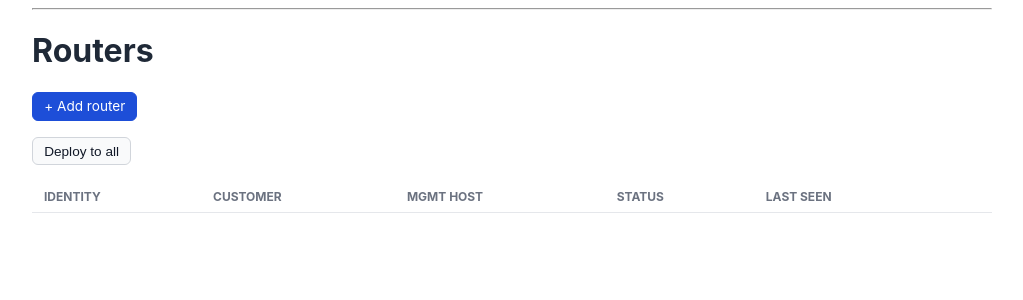
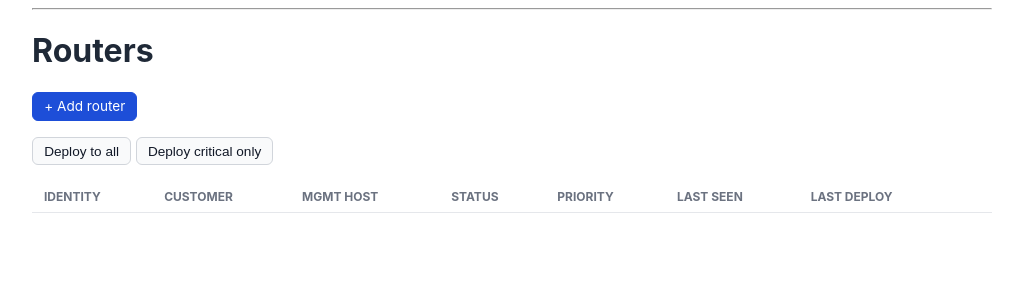
Before and after one commit to agungnugrahaid/qxm, a FastAPI app: page / in a window 1280 px wide. Shown: the part 52-352 px from the top of the page, without its empty margins (128-1151 px from the left). Run offline with FastAPI, Linux system fonts and the light colour scheme; data that the repository does not hold is empty; parts of the project's set-up code (start-up, migrations or seed data) failed here and were passed over; some libraries are stand-ins or nearby versions.

Commit message:
Scale prep: background deploy-all, rollout priority, vendor dispatch, readable site names
Groundwork for the next growth phase (~200 more routers phased
critical-first, 3 more UniFi controllers, Ruijie API when available):

- admin-ui: /deploy-all now runs in a background thread and returns
  immediately, writing per-router last_deploy_status/at/detail as it
  progresses (visible on the router list) -- the old synchronous loop
  held one HTTP request open for the whole batch, which already took
  ~90s at 7 routers and would blow past proxy/browser timeouts at 200.
  Verified live: returns in <0.1s, full batch completes in background.
- routers.priority (critical/standard) + a "Deploy critical only"
  button, router form field, and optional CSV column in bulk_deploy.py,
  so a large rollout can be phased instead of all-or-nothing. Verified:
  filtered deploy touches only routers marked critical.
- collector: poll_controller now dispatches on a per-controller vendor
  field (controllers.vendor column, defaults to unifi) via a
  CONTROLLER_POLLERS table, so adding Ruijie later is one new poll
  function, not a poller restructure. Confirmed a pure no-op for
  existing UniFi polling.
- collector: fetch UniFi's human-readable site label (desc from
  /api/self/sites) into sites.site_desc each poll cycle, and show it as
  the primary name on admin-ui's Sites page -- the internal random site
  code (e.g. "gk7em92p") is meaningless to NOC on its own.
- db: migrations 016 (deploy tracking, priority, vendor) and 017
  (site_desc), folded into init.sql for fresh installs.

Co-Authored-By: Claude Fable 5 <noreply@anthropic.com>

```diff
--- a/admin-ui/main.py
+++ b/admin-ui/main.py
@@ -9,7 +9,10 @@ Pages:
   GET  /routers/{id}/edit   edit-router form
   POST /routers/{id}/edit   update row
   POST /routers/{id}/deploy push the qoe-push scripts to that one router now
-  POST /deploy-all          push to every router, show a per-router result summary
+  POST /deploy-all          kick off a background push to every router (or, with
+                            priority="critical", only routers marked critical) --
+                            returns immediately; watch progress via each router's
+                            last_deploy_status/at/detail on GET /
   GET  /customers           list + quick-add customers (routers need one)
   POST /customers/new       create a customer
   GET  /sites               list UniFi sites (auto-discovered by the collector),
@@ -33,6 +36,7 @@ import html
 import os
 import re
 import secrets
+import threading
 from datetime import datetime, timezone
 
 import psycopg2
@@ -127,14 +131,15 @@ def create_router(
     wan_interface: str = Form("ether1"),
     wan_interface_backup: str = Form(""),
     use_ssl: bool = Form(False),
+    priority: str = Form("standard"),
 ):
     token = secrets.token_hex(24)
     conn = get_conn()
     cur = conn.cursor()
     cur.execute(
-        "INSERT INTO routers (customer_id, identity_name, auth_token, mgmt_host, mgmt_port, admin_user, admin_password, wan_interface, wan_interface_backup, use_ssl) "
-        "VALUES (%s, %s, %s, %s, %s, %s, %s, %s, %s, %s)",
-        (customer_id, identity_name, token, mgmt_host, mgmt_port, admin_user, admin_password, wan_interface, wan_interface_backup or None, use_ssl),
+        "INSERT INTO routers (customer_id, identity_name, auth_token, mgmt_host, mgmt_port, admin_user, admin_password, wan_interface, wan_interface_backup, use_ssl, priority) "
+        "VALUES (%s, %s, %s, %s, %s, %s, %s, %s, %s, %s, %s)",
+        (customer_id, identity_name, token, mgmt_host, mgmt_port, admin_user, admin_password, wan_interface, wan_interface_backup or None, use_ssl, priority),
     )
     conn.commit()
     conn.close()
@@ -167,13 +172,14 @@ def update_router(
     wan_interface: str = Form("ether1"),
     wan_interface_backup: str = Form(""),
     use_ssl: bool = Form(False),
+    priority: str = Form("standard"),
 ):
     conn = get_conn()
     cur = conn.cursor()
     cur.execute(
         "UPDATE routers SET identity_name=%s, customer_id=%s, mgmt_host=%s, mgmt_port=%s, "
-        "admin_user=%s, admin_password=%s, wan_interface=%s, wan_interface_backup=%s, use_ssl=%s WHERE id=%s",
-        (identity_name, customer_id, mgmt_host, mgmt_port, admin_user, admin_password, wan_interface, wan_interface_backup or None, use_ssl, router_id),
+        "admin_user=%s, admin_password=%s, wan_interface=%s, wan_interface_backup=%s, use_ssl=%s, priority=%s WHERE id=%s",
+        (identity_name, customer_id, mgmt_host, mgmt_port, admin_user, admin_password, wan_interface, wan_interface_backup or None, use_ssl, priority, router_id),
     )
     conn.commit()
     conn.close()
@@ -201,6 +207,60 @@ def sync_identity_name(router_id, current_identity, actual_identity):
     return actual_identity
 
 
+def deploy_and_record(router):
+    """
+    Pushes to one router and records the outcome on its own row
+    (last_deploy_status/at/detail) so a background batch (deploy_all_bg)
+    gives live per-router progress instead of only a result visible at
+    the end of one blocking HTTP request. Opens its own DB connection --
+    callers may be running in a background thread with no request-scoped
+    connection to reuse.
+
+    Returns the same {"identity_name", "ok", "detail"} shape
+    deploy_result.html already expects, so deploy_router (still
+    synchronous -- a single router is quick enough not to need
+    backgrounding) can keep using it directly.
+    """
+    conn = get_conn()
+    cur = conn.cursor()
+    try:
+        actual_identity = push_to_router(
+            router, INGEST_BASE_URL, METRICS_TEMPLATES, FIRMWARE_TPL, SFTP_CONFIG, SYSLOG_CONFIG,
+            baseline_templates=BASELINE_TEMPLATES, radius_config=RADIUS_CONFIG, gmedia_cidrs=GMEDIA_CIDRS,
+        )
+        renamed_to = sync_identity_name(router["id"], router["identity_name"], actual_identity)
+        detail = "deployed" if not renamed_to else f"deployed (identity_name synced: {router['identity_name']!r} -> {renamed_to!r})"
+        result = {"identity_name": renamed_to or router["identity_name"], "ok": True, "detail": detail}
+    except Exception as e:
+        result = {"identity_name": router["identity_name"], "ok": False, "detail": str(e)}
+
+    cur.execute(
+        "UPDATE routers SET last_deploy_status = %s, last_deploy_at = %s, last_deploy_detail = %s WHERE id = %s",
+        ("ok" if result["ok"] else "failed", datetime.now(timezone.utc), result["detail"], router["id"]),
+    )
+    conn.commit()
+    conn.close()
+    return result
+
+
+def deploy_all_bg(router_ids):
+    """
+    Runs in a background thread (see /deploy-all) -- deliberately not
+    async/awaited from the request handler, since 200 routers at a few
+    seconds each is a 10-30+ minute batch that must not hold an HTTP
+    request (and its proxy/browser timeout) open the whole time. Progress
+    is visible via each router's own last_deploy_status/at/detail
+    (routers_list.html), not via this function's return value.
+    """
+    conn = get_conn()
+    cur = conn.cursor()
+    cur.execute("SELECT * FROM routers WHERE id = ANY(%s) ORDER BY identity_name", (router_ids,))
+    routers = cur.fetchall()
+    conn.close()
+    for router in routers:
+        deploy_and_record(router)
+
+
 @app.post("/routers/{router_id}/deploy")
 def deploy_router(request: Request, router_id: int):
     conn = get_conn()
@@ -209,43 +269,33 @@ def deploy_router(request: Request, router_id: int):
     router = cur.fetchone()
     conn.close()
 
-    results = []
-    try:
-        actual_identity = push_to_router(
-            router, INGEST_BASE_URL, METRICS_TEMPLATES, FIRMWARE_TPL, SFTP_CONFIG, SYSLOG_CONFIG,
-            baseline_templates=BASELINE_TEMPLATES, radius_config=RADIUS_CONFIG, gmedia_cidrs=GMEDIA_CIDRS,
-        )
-        renamed_to = sync_identity_name(router_id, router["identity_name"], actual_identity)
-        detail = "deployed" if not renamed_to else f"deployed (identity_name synced: {router['identity_name']!r} -> {renamed_to!r})"
-        results.append({"identity_name": renamed_to or router["identity_name"], "ok": True, "detail": detail})
-    except Exception as e:
-        results.append({"identity_name": router["identity_name"], "ok": False, "detail": str(e)})
-
-    return templates.TemplateResponse("deploy_result.html", {"request": request, "results": results})
+    result = deploy_and_record(router)
+    return templates.TemplateResponse("deploy_result.html", {"request": request, "results": [result]})
 
 
 @app.post("/deploy-all")
-def deploy_all(request: Request):
+def deploy_all(priority: str = Form(None)):
+    """
+    priority: pass "critical" to only deploy routers marked
+    priority='critical' (the phased-rollout "critical customer first"
+    path); omitted/blank deploys every router, same as before.
+
+    Returns immediately once the background thread is started -- refresh
+    the router list to watch last_deploy_status/at/detail update per
+    router as it works through the batch, rather than waiting for one
+    big result table at the end.
+    """
     conn = get_conn()
     cur = conn.cursor()
-    cur.execute("SELECT * FROM routers ORDER BY identity_name")
-    routers = cur.fetchall()
+    if priority:
+        cur.execute("SELECT id FROM routers WHERE priority = %s", (priority,))
+    else:
+        cur.execute("SELECT id FROM routers")
+    router_ids = [row["id"] for row in cur.fetchall()]
     conn.close()
 
-    results = []
-    for router in routers:
-        try:
-            actual_identity = push_to_router(
-                router, INGEST_BASE_URL, METRICS_TEMPLATES, FIRMWARE_TPL, SFTP_CONFIG, SYSLOG_CONFIG,
-                baseline_templates=BASELINE_TEMPLATES, radius_config=RADIUS_CONFIG, gmedia_cidrs=GMEDIA_CIDRS,
-            )
-            renamed_to = sync_identity_name(router["id"], router["identity_name"], actual_identity)
-            detail = "deployed" if not renamed_to else f"deployed (identity_name synced: {router['identity_name']!r} -> {renamed_to!r})"
-            results.append({"identity_name": renamed_to or router["identity_name"], "ok": True, "detail": detail})
-        except Exception as e:
-            results.append({"identity_name": router["identity_name"], "ok": False, "detail": str(e)})
-
-    return templates.TemplateResponse("deploy_result.html", {"request": request, "results": results})
+    threading.Thread(target=deploy_all_bg, args=(router_ids,), daemon=True).start()
+    return RedirectResponse("/", status_code=303)
 
 
 @app.get("/customers")
--- a/admin-ui/templates/routers_list.html
+++ b/admin-ui/templates/routers_list.html
@@ -3,8 +3,12 @@
   <h1>Routers</h1>
   <p>
     <a class="btn primary" href="/routers/new">+ Add router</a>
-    <form class="inline" method="post" action="/deploy-all" onsubmit="return confirm('Push scripts to every router now?');">
+    <form class="inline" method="post" action="/deploy-all" onsubmit="return confirm('Push scripts to every router now? This runs in the background -- refresh this page to watch progress.');">
       <button class="btn" type="submit">Deploy to all</button>
+    </form>
+    <form class="inline" method="post" action="/deploy-all" onsubmit="return confirm('Push scripts to routers marked Critical only? This runs in the background -- refresh this page to watch progress.');">
+      <input type="hidden" name="priority" value="critical">
+      <button class="btn" type="submit">Deploy critical only</button>
     </form>
   </p>
 
@@ -14,7 +18,9 @@
       <th>Customer</th>
       <th>Mgmt host</th>
       <th>Status</th>
+      <th>Priority</th>
       <th>Last seen</th>
+      <th>Last deploy</th>
       <th></th>
     </tr>
     {% for r in routers %}
@@ -29,7 +35,17 @@
           <span class="badge offline">offline</span>
         {% endif %}
       </td>
+      <td>{% if r.priority == 'critical' %}<span class="badge offline">critical</span>{% else %}standard{% endif %}</td>
       <td>{{ r.last_seen_at or "never" }}</td>
+      <td>
+        {% if r.last_deploy_status %}
+          <span class="{{ 'result-ok' if r.last_deploy_status == 'ok' else 'result-fail' }}">{{ r.last_deploy_status }}</span>
+          <small style="display:block;">{{ r.last_deploy_at }}</small>
+          <small style="display:block;">{{ r.last_deploy_detail }}</small>
+        {% else %}
+          never
+        {% endif %}
+      </td>
       <td>
         <a class="btn" href="/routers/{{ r.id }}/edit">Edit</a>
         <a class="btn" href="/config-snapshots/{{ r.id }}">Config History</a>
--- a/routeros/router_inventory.example.csv
+++ b/routeros/router_inventory.example.csv
@@ -1,3 +1,3 @@
-identity_name,mgmt_host,mgmt_port,admin_user,admin_password,customer_id,wan_interface,wan_interface_backup,use_ssl
-cpe-customer-a,10.99.0.12,8728,provision-admin,CHANGE_ME,1,ether1,,false
-cpe-customer-b,10.99.0.13,8729,provision-admin,CHANGE_ME,2,pppoe-out1,ether2,true
+identity_name,mgmt_host,mgmt_port,admin_user,admin_password,customer_id,wan_interface,wan_interface_backup,use_ssl,priority
+cpe-customer-a,10.99.0.12,8728,provision-admin,CHANGE_ME,1,ether1,,false,critical
+cpe-customer-b,10.99.0.13,8729,provision-admin,CHANGE_ME,2,pppoe-out1,ether2,true,standard
```
Also changed, not shown: admin-ui/templates/router_form.html (+9 -0 lines), admin-ui/templates/sites_list.html (+5 -2 lines), collector/collector.py (+73 -10 lines), db/init.sql (+18 -2 lines), routeros/bulk_deploy.py (+10 -5 lines), db/migrations/016_add_deploy_tracking_and_vendor.sql (added), db/migrations/017_add_site_desc.sql (added), 1 other file.
